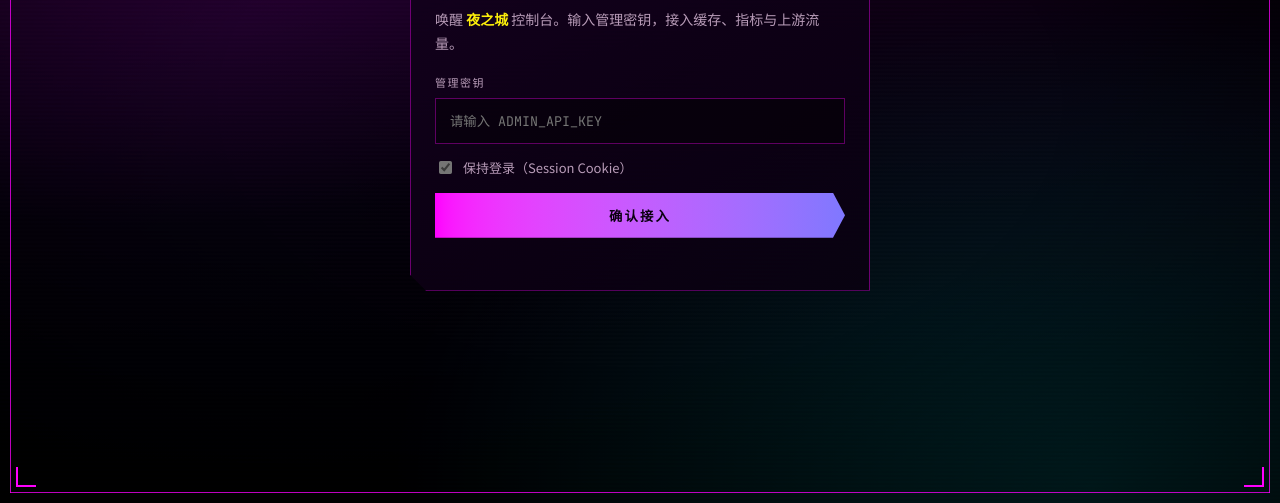
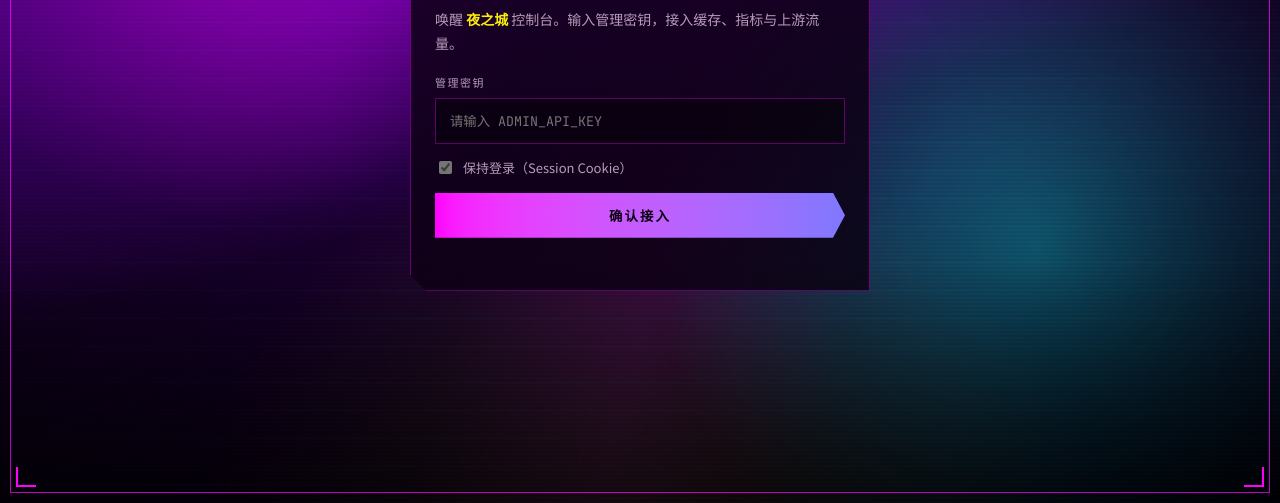
Before and after one commit to qqcomeup/tmdb-proxy, a website: page admin-dashboard.html in a window 1280 px wide. Shown: the part 297-800 px from the top of the page. Drawn offline with Linux system fonts and the light colour scheme; files whose address does not match are found by name.

Commit message:
Make Night City walls vividly dynamic and distinct.
Add animated grid, neon orbs, rain, beam sweep and ken-burns base layers with four strongly different cyberpunk palettes so wallpaper switches are obvious.

```diff
--- a/admin-dashboard.html
+++ b/admin-dashboard.html
@@ -90,52 +90,99 @@
 @media (max-width:1100px){.zone-grid.traffic{grid-template-columns:1fr 1fr}.zone-grid.cache,.zone-grid.system{grid-template-columns:1fr 1fr}.drawer-metrics{grid-template-columns:1fr}}
 @media (max-width:720px){.dash{width:calc(100% - 24px)}.hud{flex-direction:column;align-items:flex-start}.zone-grid.traffic,.zone-grid.cache,.zone-grid.system{grid-template-columns:1fr}.log-entry{grid-template-columns:1fr;gap:3px}.details-drawer{max-width:100%}}
 
-/* Night City wallpaper system */
+/* Night City wallpaper system — dynamic cyberpunk */
 .bg-fx{position:fixed;inset:0;z-index:0;pointer-events:none;overflow:hidden}
-.bg-fx .layer{position:absolute;inset:-8%;background-repeat:no-repeat;background-size:cover;background-position:center}
-.bg-fx .haze{background:radial-gradient(ellipse at 20% 10%, rgba(254,0,254,.22), transparent 42%),radial-gradient(ellipse at 80% 90%, rgba(0,240,255,.14), transparent 40%),linear-gradient(180deg, rgba(0,0,0,.35), rgba(5,0,10,.75) 55%, rgba(0,0,0,.9));mix-blend-mode:screen;animation:haze-drift 18s ease-in-out infinite alternate}
-.bg-fx .scan{background:repeating-linear-gradient(0deg, transparent, transparent 2px, rgba(0,0,0,.08) 2px, rgba(0,0,0,.08) 4px);opacity:.28}
-.bg-fx .vignette{background:radial-gradient(ellipse at center, transparent 40%, rgba(0,0,0,.55) 100%)}
-@keyframes haze-drift{from{transform:translate3d(-1.5%,-1%,0) scale(1.04)}to{transform:translate3d(1.5%,1%,0) scale(1.08)}}
-body.bg-mode-night{background-color:#050005}
+.bg-fx .layer{position:absolute;inset:0}
+.bg-fx .base{background:var(--wall-base, linear-gradient(160deg,#120018,#050005));background-size:cover;background-position:center;transform:scale(1.08);animation:wall-ken 28s ease-in-out infinite alternate}
+.bg-fx .grid{
+  background-image:
+    linear-gradient(rgba(0,240,255,.07) 1px, transparent 1px),
+    linear-gradient(90deg, rgba(254,0,254,.06) 1px, transparent 1px);
+  background-size:72px 72px;
+  transform-origin:50% 100%;
+  transform:perspective(500px) rotateX(58deg) translateY(-8%) scale(1.6);
+  mask-image:linear-gradient(to top, rgba(0,0,0,.85), transparent 78%);
+  animation:grid-scroll 18s linear infinite;
+  opacity:.55;
+}
+.bg-fx .orbs{
+  background:
+    radial-gradient(circle at var(--orb1-x,20%) var(--orb1-y,25%), color-mix(in srgb, var(--wall-a, #fe00fe) 55%, transparent), transparent 28%),
+    radial-gradient(circle at var(--orb2-x,78%) var(--orb2-y,70%), color-mix(in srgb, var(--wall-b, #00f0ff) 45%, transparent), transparent 32%),
+    radial-gradient(circle at 50% 110%, color-mix(in srgb, var(--wall-c, #fcee0a) 18%, transparent), transparent 42%);
+  filter:blur(2px);
+  animation:orb-drift 14s ease-in-out infinite alternate;
+  mix-blend-mode:screen;
+  opacity:.9;
+}
+.bg-fx .rain{
+  background-image:repeating-linear-gradient(
+    180deg,
+    transparent 0 14px,
+    color-mix(in srgb, var(--wall-b, #00f0ff) 22%, transparent) 14px 15px,
+    transparent 15px 28px
+  );
+  background-size:3px 120px;
+  opacity:.18;
+  animation:rain-fall 1.1s linear infinite;
+  mix-blend-mode:screen;
+}
+.bg-fx .scan{
+  background:repeating-linear-gradient(0deg, transparent, transparent 2px, rgba(0,0,0,.1) 2px, rgba(0,0,0,.1) 4px);
+  opacity:.32;
+  animation:scan-flicker 5s steps(2, end) infinite;
+}
+.bg-fx .beam{
+  background:linear-gradient(105deg, transparent 35%, color-mix(in srgb, var(--wall-a, #fe00fe) 16%, transparent) 48%, transparent 62%);
+  animation:beam-sweep 7s ease-in-out infinite;
+  mix-blend-mode:color-dodge;
+  opacity:.65;
+}
+.bg-fx .vignette{
+  background:
+    radial-gradient(ellipse at center, transparent 35%, rgba(0,0,0,.55) 100%),
+    linear-gradient(180deg, rgba(0,0,0,.25), transparent 30%, transparent 70%, rgba(0,0,0,.55));
+}
+@keyframes wall-ken{from{transform:scale(1.05) translate3d(-1%,0,0)}to{transform:scale(1.14) translate3d(1.2%,-1%,0)}}
+@keyframes grid-scroll{from{background-position:0 0,0 0}to{background-position:0 72px,72px 0}}
+@keyframes orb-drift{
+  from{--orb1-x:18%;--orb1-y:22%;--orb2-x:80%;--orb2-y:68%;transform:translate3d(0,0,0) scale(1)}
+  to{--orb1-x:28%;--orb1-y:34%;--orb2-x:70%;--orb2-y:58%;transform:translate3d(1%,-2%,0) scale(1.08)}
+}
+@keyframes rain-fall{from{background-position:0 0}to{background-position:0 120px}}
+@keyframes scan-flicker{0%,100%{opacity:.28}48%{opacity:.38}50%{opacity:.18}52%{opacity:.36}}
+@keyframes beam-sweep{0%{transform:translateX(-30%)}50%{transform:translateX(30%)}100%{transform:translateX(-30%)}}
+/* 4 distinct cyber walls */
+body.bg-mode-night{background-color:#030008 !important;background-image:none !important;}
 body.wall-night-0{
-  background-image:
-    linear-gradient(180deg, rgba(0,0,0,.45), rgba(8,0,14,.72) 50%, rgba(0,0,0,.9)),
-    radial-gradient(circle at 70% 18%, rgba(254,0,254,.42), transparent 34%),
-    radial-gradient(circle at 18% 82%, rgba(0,240,255,.26), transparent 40%),
-    linear-gradient(160deg, #1a0030 0%, #4a0080 32%, #120018 58%, #050005 100%);
-  background-size:cover; background-position:center; background-attachment:fixed; background-repeat:no-repeat;
+  --wall-a:#fe00fe; --wall-b:#00f0ff; --wall-c:#fcee0a;
+  --wall-base:linear-gradient(165deg,#2b0052 0%,#6a00b8 28%,#1a0030 55%,#050010 100%);
 }
 body.wall-night-1{
-  background-image:
-    linear-gradient(180deg, rgba(0,0,0,.42), rgba(0,8,16,.75) 52%, rgba(0,0,0,.92)),
-    radial-gradient(circle at 28% 28%, rgba(0,240,255,.38), transparent 36%),
-    radial-gradient(circle at 86% 72%, rgba(254,0,254,.28), transparent 42%),
-    linear-gradient(200deg, #001018 0%, #003355 38%, #001020 70%, #050005 100%);
-  background-size:cover; background-position:center; background-attachment:fixed; background-repeat:no-repeat;
+  --wall-a:#00f0ff; --wall-b:#39ff14; --wall-c:#00a2ff;
+  --wall-base:linear-gradient(200deg,#00141f 0%,#003d55 30%,#001018 62%,#02080c 100%);
 }
 body.wall-night-2{
-  background-image:
-    linear-gradient(180deg, rgba(0,0,0,.4), rgba(20,4,8,.78) 55%, rgba(0,0,0,.92)),
-    radial-gradient(circle at 50% 16%, rgba(252,238,10,.16), transparent 30%),
-    radial-gradient(circle at 12% 88%, rgba(254,0,254,.32), transparent 40%),
-    linear-gradient(135deg, #2a0800 0%, #5a1030 40%, #1a0508 72%, #050005 100%);
-  background-size:cover; background-position:center; background-attachment:fixed; background-repeat:no-repeat;
+  --wall-a:#ff2a55; --wall-b:#fcee0a; --wall-c:#fe00fe;
+  --wall-base:linear-gradient(140deg,#2a0508 0%,#7a1028 32%,#2a0a18 60%,#080204 100%);
 }
 body.wall-night-3{
-  background-image:
-    linear-gradient(180deg, rgba(0,0,0,.5), rgba(10,0,20,.8) 48%, rgba(0,0,0,.94)),
-    radial-gradient(circle at 50% 100%, rgba(254,0,254,.36), transparent 46%),
-    radial-gradient(circle at 0% 0%, rgba(0,240,255,.22), transparent 34%),
-    linear-gradient(180deg, #0a0018 0%, #2a0050 42%, #080010 78%, #000 100%);
-  background-size:cover; background-position:center; background-attachment:fixed; background-repeat:no-repeat;
+  --wall-a:#8b5cf6; --wall-b:#22d3ee; --wall-c:#f0abfc;
+  --wall-base:linear-gradient(180deg,#0a0018 0%,#2a1060 35%,#100828 70%,#000 100%);
 }
-body.bg-mode-tmdb .bg-fx .haze{opacity:.75}
+body.bg-mode-tmdb .bg-fx .grid,
+body.bg-mode-tmdb .bg-fx .rain,
+body.bg-mode-tmdb .bg-fx .beam{opacity:.12}
+body.bg-mode-tmdb .bg-fx .orbs{opacity:.45}
+body.bg-mode-tmdb .bg-fx .base{animation-duration:40s}
+@media (prefers-reduced-motion: reduce){
+  .bg-fx .base,.bg-fx .grid,.bg-fx .orbs,.bg-fx .rain,.bg-fx .scan,.bg-fx .beam{animation:none !important}
+}
 
 @media (prefers-reduced-motion: reduce){*,*::before,*::after{animation-duration:.01ms !important;animation-iteration-count:1 !important;transition-duration:.01ms !important;scroll-behavior:auto !important}}
 </style>
 </head><body>
-  <div class="bg-fx" aria-hidden="true"><div class="layer haze"></div><div class="layer scan"></div><div class="layer vignette"></div></div>
+  <div class="bg-fx" aria-hidden="true"><div class="layer base"></div><div class="layer grid"></div><div class="layer orbs"></div><div class="layer rain"></div><div class="layer beam"></div><div class="layer scan"></div><div class="layer vignette"></div></div>
   <div class="scanlines" aria-hidden="true"></div>
   <div class="cp-line top"></div><div class="cp-line bottom"></div>
   <div class="cp-line left"></div><div class="cp-line right"></div>
@@ -268,10 +315,10 @@ body.bg-mode-tmdb .bg-fx .haze{opacity:.75}
   <script>
     const DEFAULT_BG = '/t/p/original/1RgPyOhN4DRs225BGTlHJqCudII.jpg';
     const NIGHT_WALLS = [
-      { id: 'neon-alley', label: '霓虹巷' },
-      { id: 'cyan-district', label: '青区' },
-      { id: 'amber-core', label: '琥珀核' },
-      { id: 'void-spire', label: '虚空塔' }
+      { id: 'neon-alley', label: '粉紫霓虹' },
+      { id: 'cyan-district', label: '青绿矩阵' },
+      { id: 'amber-core', label: '赤焰街区' },
+      { id: 'void-spire', label: '虚空塔楼' }
     ];
     const BG_MODE_KEY = 'tmdb_bg_mode';
     const NIGHT_WALL_KEY = 'tmdb_night_wall';
@@ -452,6 +499,7 @@ body.bg-mode-tmdb .bg-fx .haze{opacity:.75}
           document.body.classList.add('wall-night-' + i);
           document.body.classList.remove('bg-mode-tmdb');
           document.body.classList.add('bg-mode-night');
+          document.body.setAttribute('data-wall', NIGHT_WALLS[i].id);
           // night walls paint via body.wall-night-* background-image (not --bg-image)
           document.documentElement.style.removeProperty('--bg-image');
           document.body.style.removeProperty('background-image');
```
